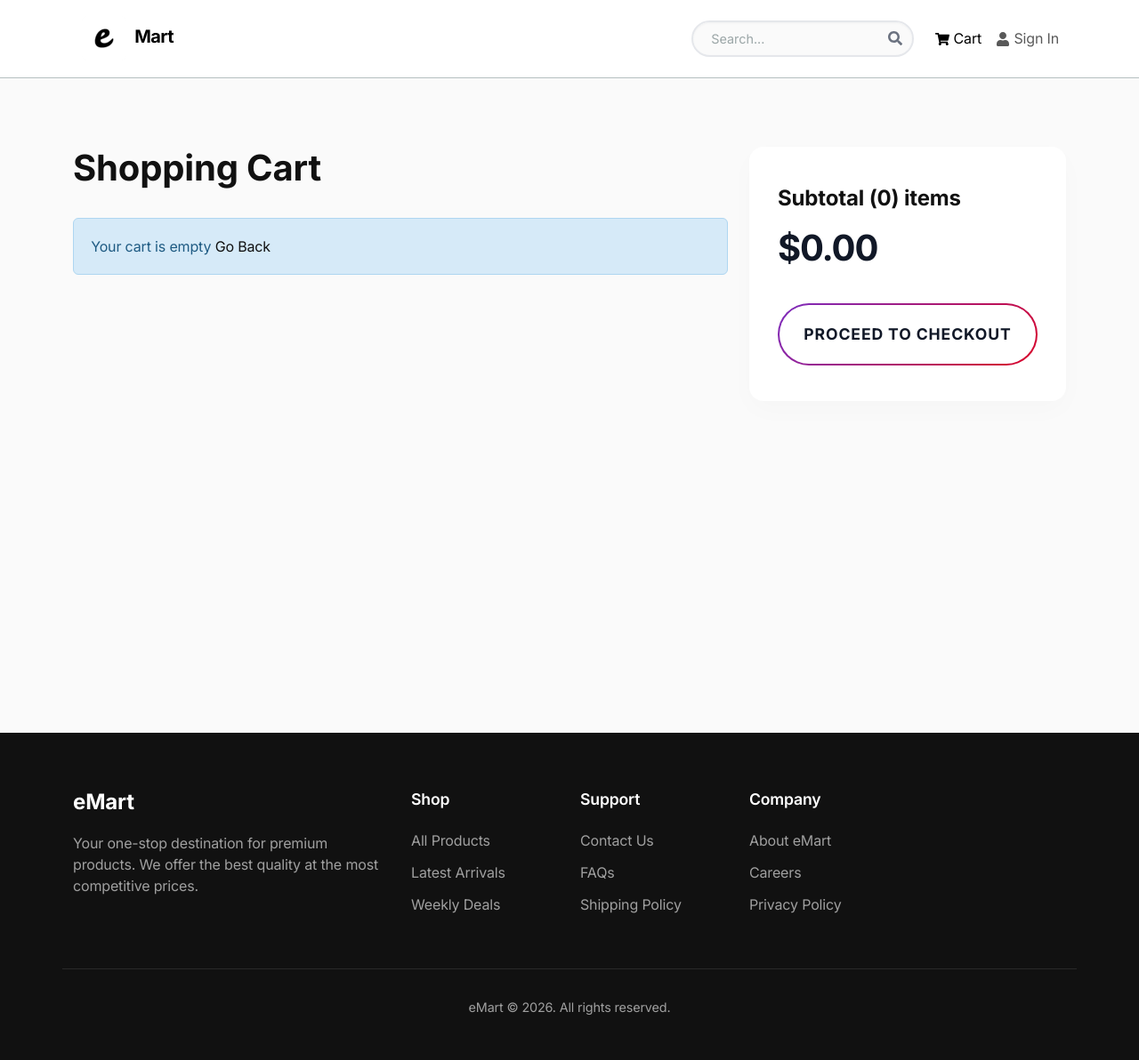
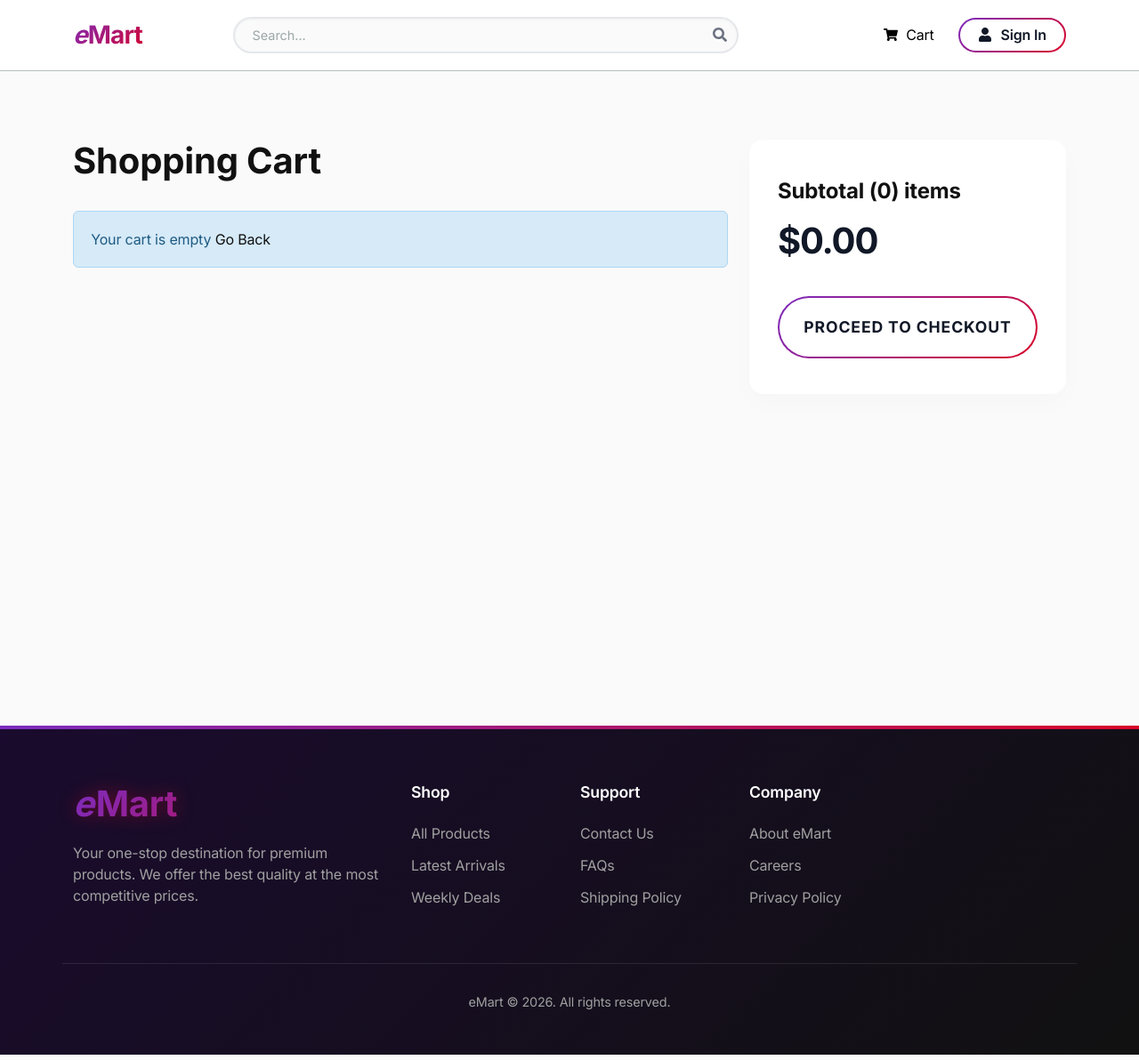
Before and after one commit to AvishkaGihan/eMart, a React (Create React App) app in the folder frontend/: page /cart in a window 1280 px wide. Shown: the whole page at 89% size. Built offline with nearby package versions, Linux system fonts and the light colour scheme.

Commit message:
feat: add site-wide layout components and premium CSS styling

```diff
--- a/frontend/src/assets/styles/index.css
+++ b/frontend/src/assets/styles/index.css
@@ -6,7 +6,7 @@
   --color-accent: #111111;
   --color-accent-hover: #333333;
   --color-border: #E5E7EB;
-  --color-star: #F59E0B;
+  --color-star: #D90429;
   --gradient-primary: linear-gradient(135deg, #7B2CBF 0%, #D90429 100%);
   --gradient-primary-hover: linear-gradient(135deg, #622299 0%, #BA0020 100%);
   --radius: 12px;
@@ -21,6 +21,13 @@ body {
   letter-spacing: -0.01em;
   -webkit-font-smoothing: antialiased;
   -moz-osx-font-smoothing: grayscale;
+}
+
+.text-gradient {
+  background: var(--gradient-primary);
+  -webkit-background-clip: text;
+  -webkit-text-fill-color: transparent;
+  background-clip: text;
 }
 
 main {
@@ -109,21 +116,24 @@ a:hover {
 }
 
 .premium-card-img-container {
-  background: var(--color-surface);
+  background: linear-gradient(var(--color-surface), var(--color-surface)) padding-box,
+              var(--color-border) border-box;
+  border: 2px solid transparent;
   border-radius: var(--radius-lg);
   padding: 2.5rem;
   display: flex;
   justify-content: center;
   align-items: center;
   margin-bottom: 1.25rem;
-  transition: var(--transition);
-  border: 1px solid var(--color-border);
+  transition: all 0.3s ease;
   overflow: hidden;
 }
 
 .premium-card:hover .premium-card-img-container {
   transform: translateY(-4px);
-  box-shadow: 0 10px 25px -5px rgba(0, 0, 0, 0.05);
+  background: linear-gradient(var(--color-surface), var(--color-surface)) padding-box,
+              var(--gradient-primary) border-box;
+  box-shadow: 0 10px 25px rgba(123, 44, 191, 0.15);
 }
 
 .premium-card img {
@@ -447,9 +457,20 @@ table td, table th {
 /* Footer */
 .site-footer {
   margin-top: 6rem;
-  background-color: var(--color-accent);
+  background: linear-gradient(135deg, #1A0B2E 0%, #111111 100%);
   color: #a0a0a0;
   padding: 4rem 0 2rem;
+  position: relative;
+}
+
+.site-footer::before {
+  content: "";
+  position: absolute;
+  top: 0;
+  left: 0;
+  right: 0;
+  height: 4px;
+  background: var(--gradient-primary);
 }
 
 .site-footer h5 {
@@ -493,6 +514,8 @@ table td, table th {
   display: flex;
   align-items: center;
   margin: 0 1rem;
+  width: 100%;
+  max-width: 600px;
 }
 
 .search-input {
@@ -500,13 +523,13 @@ table td, table th {
   border: 2px solid var(--color-border);
   padding: 0.5rem 2.5rem 0.5rem 1.25rem;
   transition: all 0.3s ease;
-  width: 250px;
+  width: 100%;
   background-color: var(--color-bg);
   font-size: 0.9rem;
 }
 
 .search-input:focus {
-  width: 300px;
+  width: 100%;
   background: linear-gradient(var(--color-surface), var(--color-surface)) padding-box,
               var(--gradient-primary) border-box;
   border: 2px solid transparent;
@@ -733,3 +756,23 @@ table td, table th {
   margin-bottom: 2rem;
   letter-spacing: -0.03em;
 }
+
+/* Header Refinements */
+.nav-sign-in-btn {
+  background: linear-gradient(var(--color-surface), var(--color-surface)) padding-box,
+              var(--gradient-primary) border-box;
+  border: 2px solid transparent;
+  color: var(--color-text) !important;
+  border-radius: 9999px;
+  padding: 0.35rem 1.25rem !important;
+  font-weight: 600;
+  transition: all 0.3s ease;
+}
+
+.nav-sign-in-btn:hover {
+  background: linear-gradient(var(--color-surface), var(--color-surface)) padding-box,
+              var(--gradient-primary) border-box;
+  color: var(--color-text) !important;
+  box-shadow: 0 0 15px rgba(123, 44, 191, 0.2);
+  transform: translateY(-1px);
+}
--- a/frontend/src/components/Footer.jsx
+++ b/frontend/src/components/Footer.jsx
@@ -8,7 +8,10 @@ const Footer = () => {
       <Container>
         <Row className="gy-4">
           <Col md={4}>
-            <h4 style={{ color: '#ffffff', fontWeight: 'bold' }}>eMart</h4>
+            <h4 className="display-6 text-gradient mb-3" style={{ fontWeight: 'bold', filter: 'drop-shadow(0 0 10px rgba(217, 4, 41, 0.4))' }}>
+              <span style={{ fontStyle: 'italic', fontWeight: 900, marginRight: '2px' }}>e</span>
+              <span className="fw-bold">Mart</span>
+            </h4>
             <p>Your one-stop destination for premium products. We offer the best quality at the most competitive prices.</p>
           </Col>
           <Col md={2}>
--- a/frontend/src/components/Header.jsx
+++ b/frontend/src/components/Header.jsx
@@ -6,7 +6,6 @@ import { useSelector, useDispatch } from "react-redux";
 import { useLogoutMutation } from "../slices/userApiSlice";
 import { logout } from "../slices/authSlice";
 import SearchBox from "./SearchBox";
-import logo from "../assets/logo.png";
 import { resetCart } from "../slices/cartSlice";
 
 const Header = () => {
@@ -34,18 +33,20 @@ const Header = () => {
       <Navbar variant="light" expand="md" collapseOnSelect className="border-bottom shadow-none" sticky="top" style={{ backgroundColor: 'rgba(255, 255, 255, 0.9)' }}>
         <Container>
           <LinkContainer to="/">
-            <Navbar.Brand>
-              <img src={logo} alt="eMart" className="mx-2" />
-              Mart
+            <Navbar.Brand className="fs-3 text-gradient">
+              <span style={{ fontStyle: 'italic', fontWeight: 900, marginRight: '1px' }}>e</span>
+              <span className="fw-bold">Mart</span>
             </Navbar.Brand>
           </LinkContainer>
           <Navbar.Toggle aria-controls="basic-navbar-nav" />
           <Navbar.Collapse id="basic-navbar-nav">
-            <Nav className="ms-auto">
+            <Nav className="mx-auto" style={{ flex: 1, maxWidth: '600px', justifyContent: 'center' }}>
               <SearchBox />
+            </Nav>
+            <Nav className="ms-auto align-items-center">
               <LinkContainer to="/cart">
-                <Nav.Link>
-                  <FaShoppingCart /> Cart
+                <Nav.Link className="d-flex align-items-center me-3">
+                  <FaShoppingCart className="me-2" /> Cart
                   {cartItems.length > 0 && (
                     <Badge
                       pill
@@ -71,8 +72,8 @@ const Header = () => {
                 </NavDropdown>
               ) : (
                 <LinkContainer to="/login">
-                  <Nav.Link href="/login">
-                    <FaUser /> Sign In
+                  <Nav.Link className="nav-sign-in-btn d-flex align-items-center text-nowrap">
+                    <FaUser className="me-2" /> Sign In
                   </Nav.Link>
                 </LinkContainer>
               )}
```
